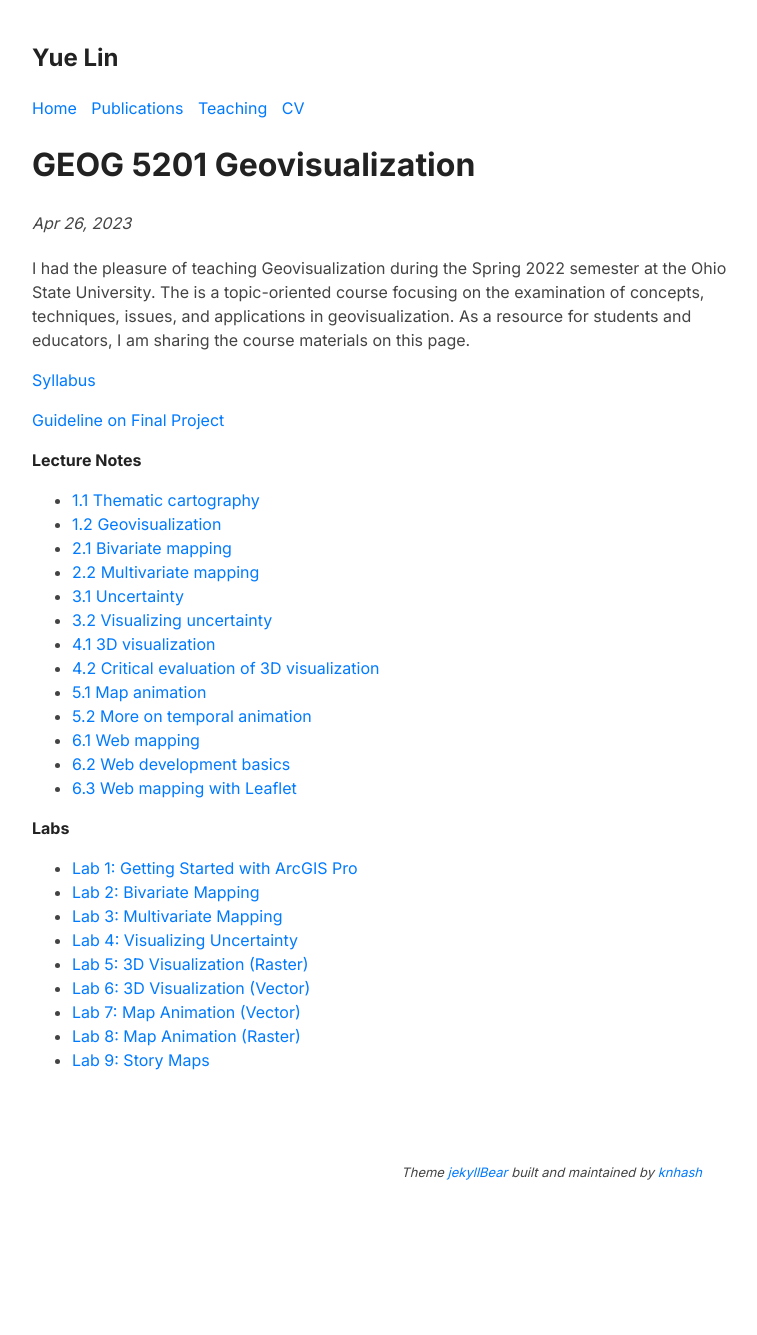
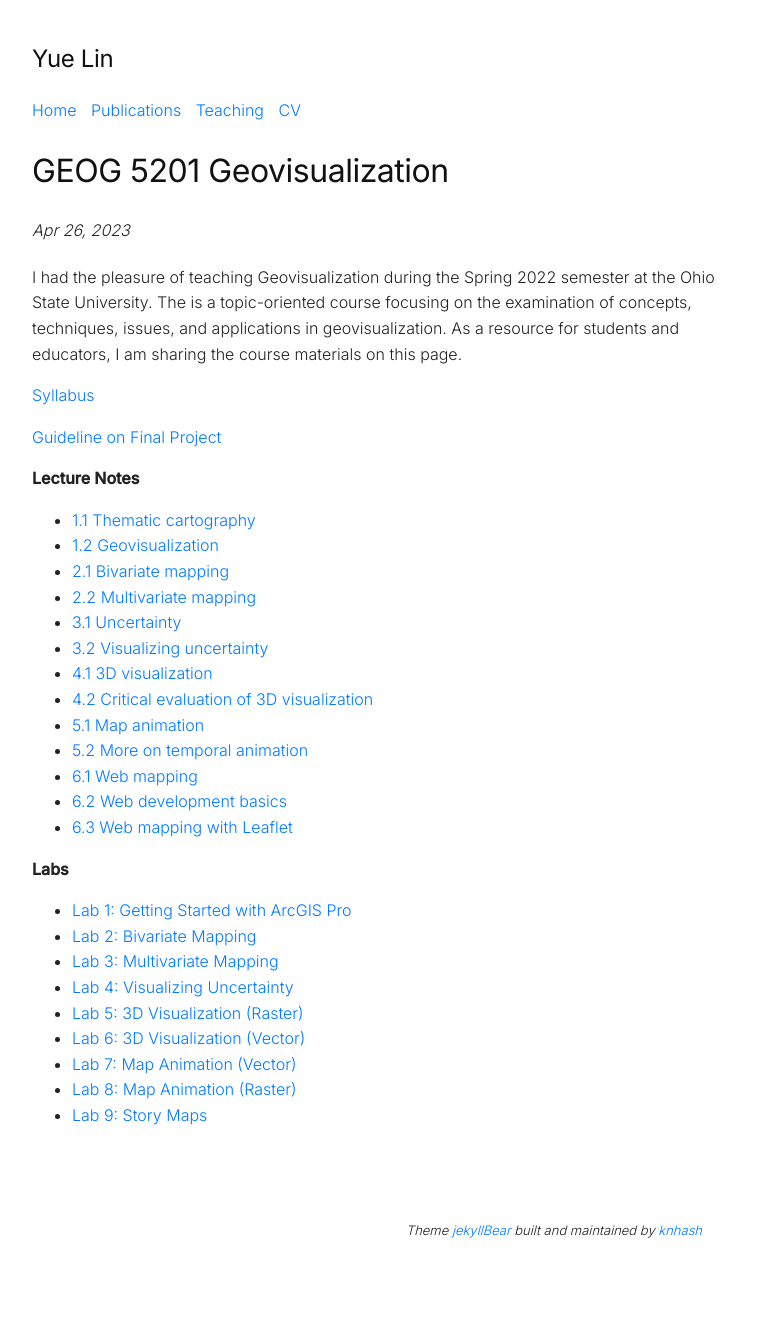
Before and after one commit to linyuehzzz/linyuehzzz.github.io, a Jekyll site: the page built from _posts/2023-04-26-geog-5201.md, in a window 1280 px wide. Shown: the whole page, without its empty margins (248-1005 px from the left). Built offline with Jekyll 4.4.1, drawn with Linux system fonts in a browser that asks for light colours; before the commit the page ends 1277 px from its top, so only the background shows below that.

Commit message:
Update style.css

```diff
--- a/assets/style.css
+++ b/assets/style.css
@@ -1,24 +1,23 @@
-@import url('https://fonts.googleapis.com/css2?family=Inter:wght@300;400;500;600;700&display=swap');
+@import url('https://fonts.googleapis.com/css2?family=Inter:wght@200;300;400;500&display=swap');
 
 body {
     font-family: "Inter", "Helvetica Neue", Helvetica, Arial, sans-serif;
+    font-weight: 300;          /* thinner, elegant look */
     margin: auto;
     padding: 20px;
     max-width: 720px;
     text-align: left;
     background-color: #fff;
-    word-wrap: break-word;
-    overflow-wrap: break-word;
-    line-height: 1.5;
-    color: #444;
+    line-height: 1.6;          /* more airy, neat spacing */
+    color: #222;               /* slightly darker, crisp text */
 }
 
-h1,
-h2,
-h3,
-h4,
-h5,
-h6,
+h1, h2, h3, h4, h5, h6 {
+    font-weight: 400;          /* slightly bolder for headings */
+    letter-spacing: -0.015em;  /* tighter kerning for clean look */
+    color: #111;
+}
+
 strong,
 b {
     color: #222;
```
